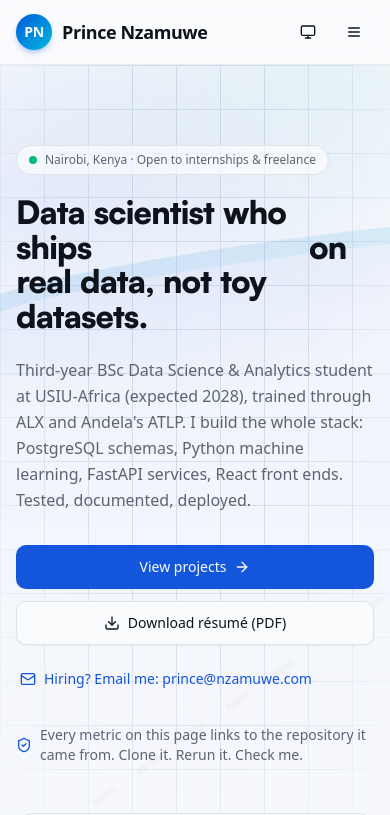
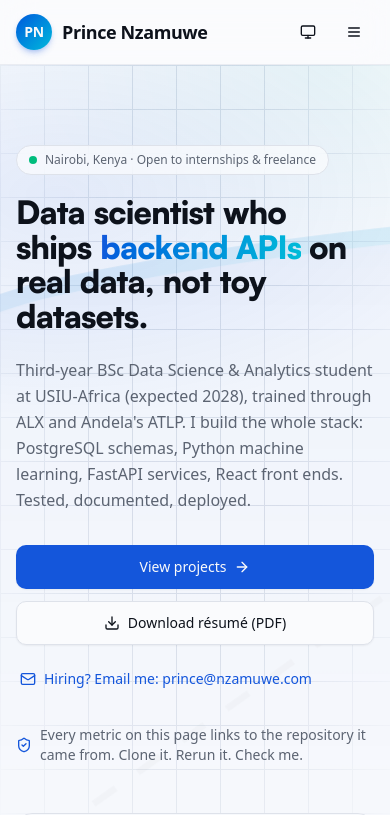
Before and after one commit to princenzmw/my-site, a Next.js app: page / in a window 390 px wide. Shown: the top 815 px of the page. Built offline with nearby package versions, Linux system fonts and the light colour scheme.

Commit message:
audit: PERF-01 — fix mobile LCP by disabling hero text animations under 640px and preloading heading font

```diff
--- a/audit-results.json
+++ b/audit-results.json
@@ -1,5 +1,5 @@
 {
-  "generatedAt": "2026-10-22T06:25:25.290Z",
+  "generatedAt": "2026-10-22T11:53:54.753Z",
   "target": "https://nzamuwe.com",
   "scoringContract": "8.0+ = meets written acceptance criteria WITH evidence; <8.0 = fix + re-run; unverified = evidence unavailable",
   "flags": {
--- a/src/app/globals.css
+++ b/src/app/globals.css
@@ -251,6 +251,20 @@
     animation: word-in 0.45s cubic-bezier(0.22, 1, 0.36, 1) both;
   }
 
+  /* ---------- mobile LCP optimization (Priority #1) ----------
+     On mobile viewports (< 640px), disable initial 0 opacity and animation delays
+     on hero entrance, headline words, and character rotators so LCP elements paint immediately.
+     Desktop and larger viewports retain the full staggered choreographies. */
+  @media (max-width: 640px) {
+    .reveal,
+    .reveal-word,
+    .rotate-char {
+      animation: none !important;
+      opacity: 1 !important;
+      transform: none !important;
+    }
+  }
+
   /* ---------- scroll-driven section reveals ----------
      Progressive enhancement: elements are VISIBLE by default; the entrance
      animation only applies where the browser supports view() timelines.
@@ -418,6 +432,7 @@
     .pulse-dot::after {
       animation: none;
     }
+    .reveal,
     .reveal-word,
     .rotate-char {
       opacity: 1;
--- a/src/app/layout.tsx
+++ b/src/app/layout.tsx
@@ -10,6 +10,7 @@ const satoshi = localFont({
   variable: "--font-heading",
   weight: "300 900",
   display: "swap",
+  preload: true,
 });
 
 const geistSans = Geist({
```
Also changed, not shown: 2 other files (tests, documents, lock files or other folders).
